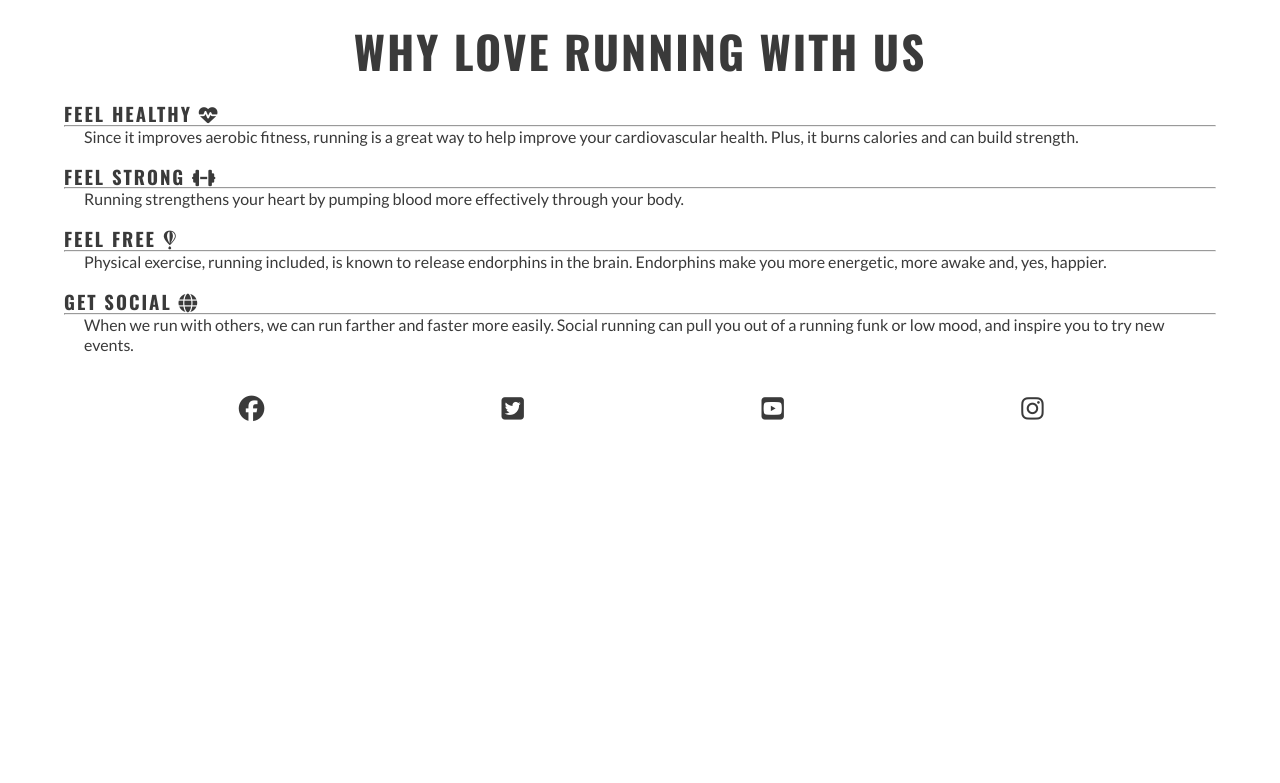
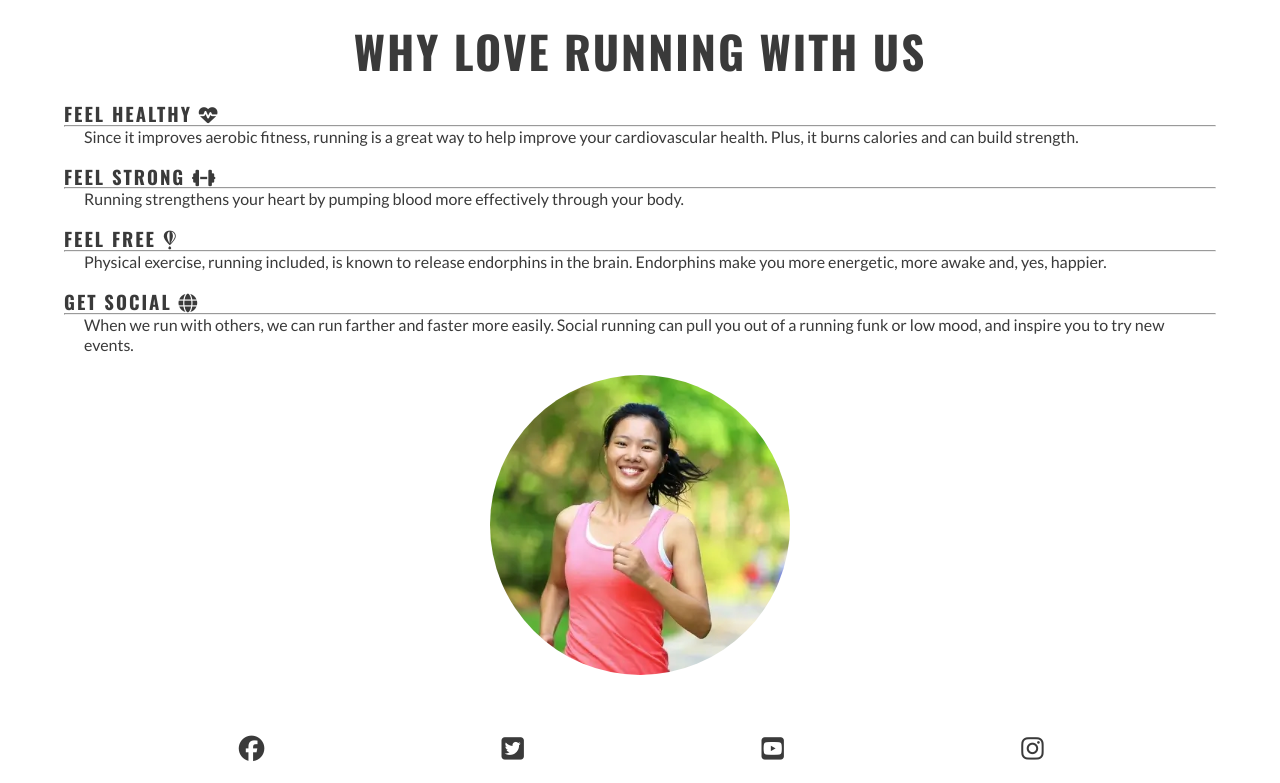
Before and after one commit to Felteng/loverunning-walkthrough, a plain HTML site: page index.html in a window 1280 px wide. Shown: the part 681-1464 px from the top of the page. Before the commit the page ends 1124 px from the top, so only its background shows below. Drawn offline with nearby package versions, Linux system fonts and the light colour scheme.

Commit message:
feat: Add circular reasons section image

```diff
--- a/assets/css/style.css
+++ b/assets/css/style.css
@@ -143,7 +143,23 @@ main {
     line-height: 20px;
     margin-bottom: 20px;
 }
+/* benefits circular image */
 
+#circle-cover-bg {
+    background: url("../images/reasons-image.webp") no-repeat center center/cover;
+    margin-bottom: 20px;
+    height: 90vw;
+    width: 90vw;
+    border-radius: 50%;
+    max-width: 300px;
+    max-height: 300px;
+}
+
+#benefits-image {
+    display: flex;
+    align-items: center;
+    justify-content: center;
+}
 
 /* Footer */
 #social-networks {
--- a/index.html
+++ b/index.html
@@ -71,6 +71,9 @@
                         <p>When we run with others, we can run farther and faster more easily. Social running can pull you out of a running funk or low mood, and inspire you to try new events.</p>
                     </div>
                 </div>
+                <div id="benefits-image">
+                    <div id="circle-cover-bg"></div>
+                </div>
             </div>
         </section>
     </main>
```
